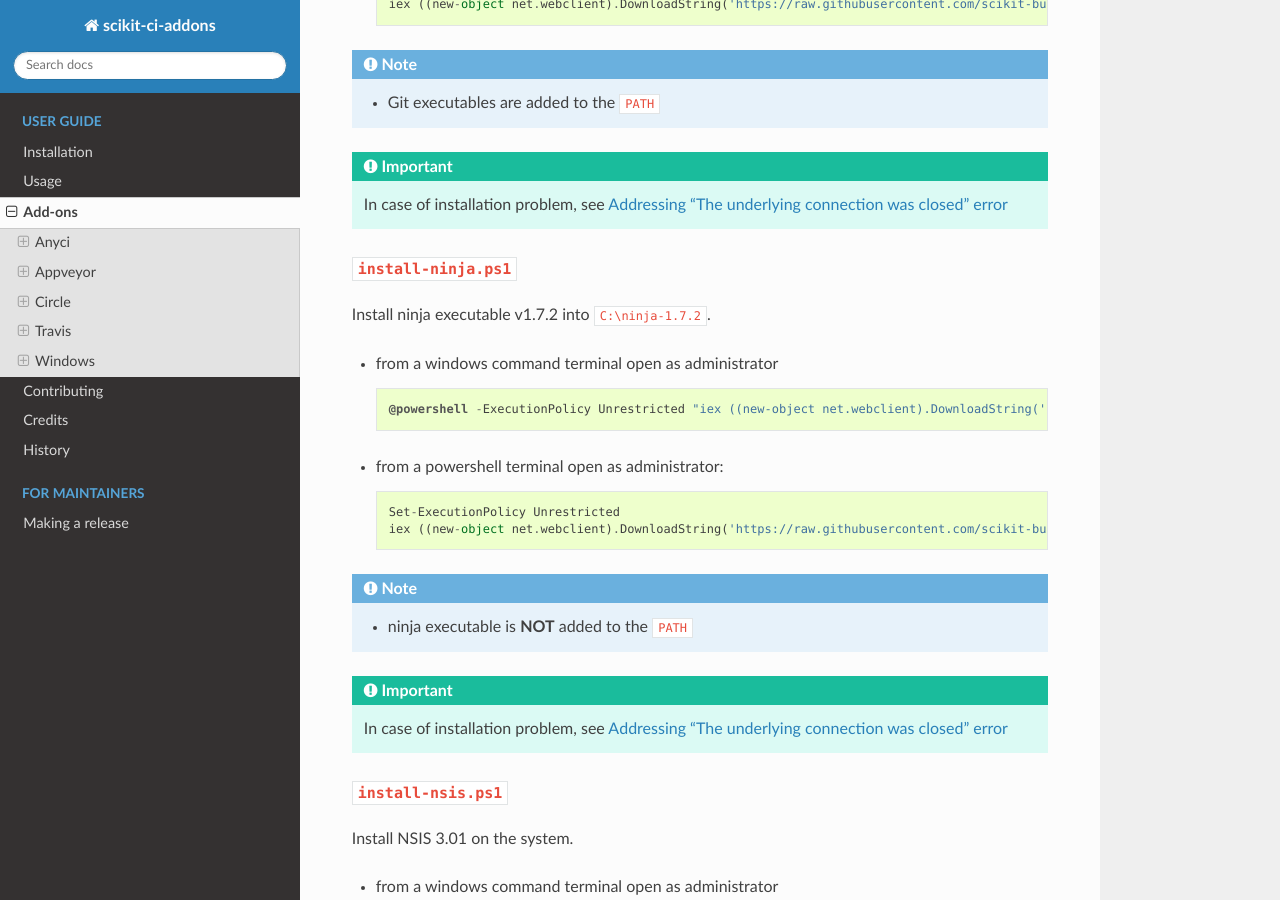
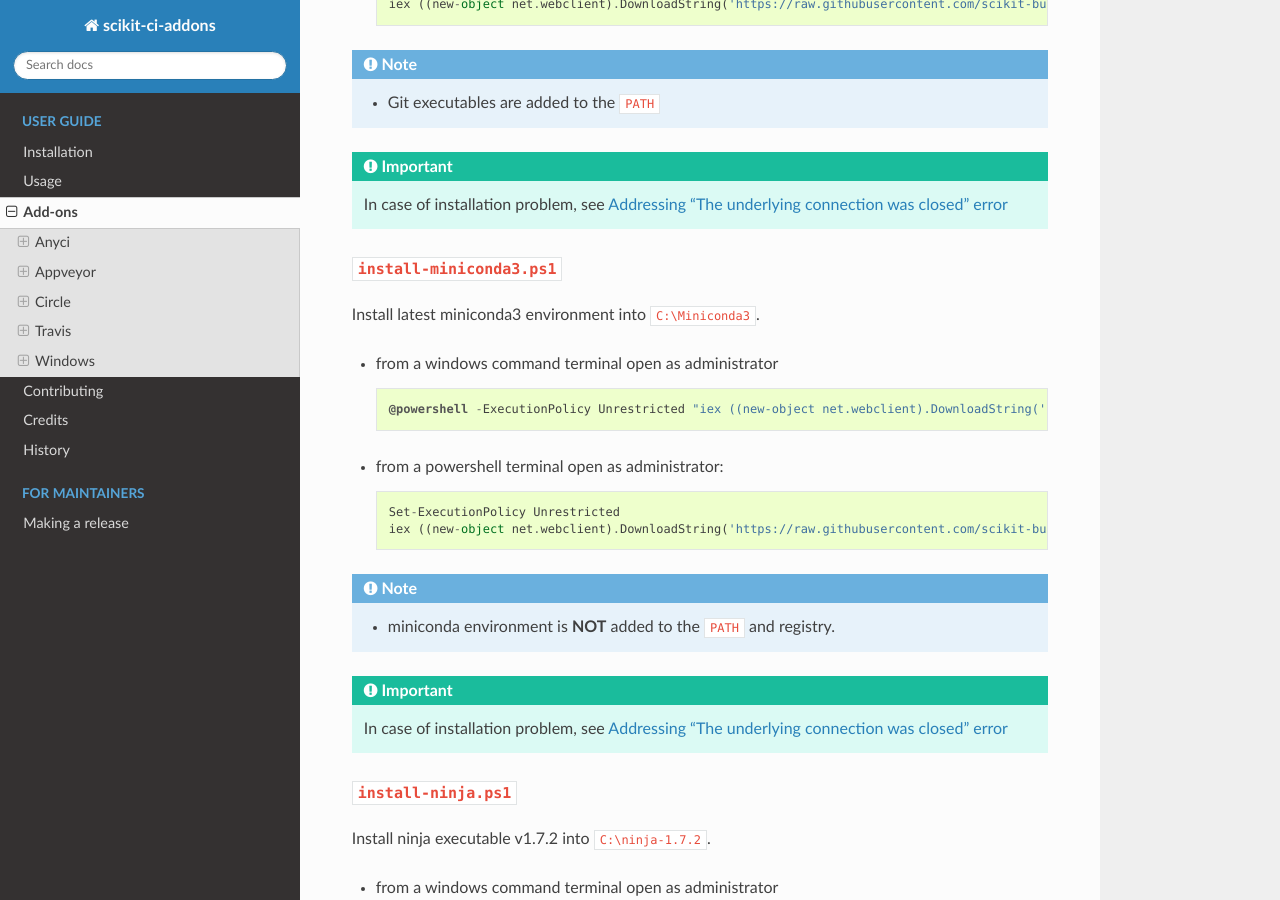
Before and after one commit to scikit-build/scikit-ci-addons, a Sphinx documentation site: the page built from docs/addons.rst, in a window 1280 px wide and 900 px high, scrolled down 16622 px. Built offline with Sphinx 7.4.7 and the Read the Docs theme 2.0.0, drawn with Linux system fonts in a browser that asks for light colours.

Commit message:
windows: Add add-on for installing miniconda3

```diff
--- a/docs/windows/install-scripts.rst
+++ b/docs/windows/install-scripts.rst
@@ -66,6 +66,30 @@ Install Git 2.11.0 (including Git Bash) on the system.
     - Git executables are added to the ``PATH``
 
 .. important:: In case of installation problem, see :ref:`addressing_underlying_connection_closed`
+
+
+``install-miniconda3.ps1``
+^^^^^^^^^^^^^^^^^^^^^
+
+Install latest miniconda3 environment into ``C:\Miniconda3``.
+
+* from a windows command terminal open as administrator ::
+
+    @powershell -ExecutionPolicy Unrestricted "iex ((new-object net.webclient).DownloadString('https://raw.githubusercontent.com/scikit-build/scikit-ci-addons/master/windows/install-miniconda3.ps1'))"
+
+
+* from a powershell terminal open as administrator: ::
+
+    Set-ExecutionPolicy Unrestricted
+    iex ((new-object net.webclient).DownloadString('https://raw.githubusercontent.com/scikit-build/scikit-ci-addons/master/windows/install-miniconda3.ps1'))
+
+
+.. note::
+
+    - miniconda environment is **NOT** added to the ``PATH`` and registry.
+
+.. important:: In case of installation problem, see :ref:`addressing_underlying_connection_closed`
+
 
 ``install-ninja.ps1``
 ^^^^^^^^^^^^^^^^^^^^^
--- a/scikit-ci.yml
+++ b/scikit-ci.yml
@@ -84,7 +84,7 @@ test:
                         cwd=os.path.abspath("./windows")
                     )
 
-                for addon in ["cmake", "git", "ninja", "nsis",
+                for addon in ["cmake", "git", "miniconda3", "ninja", "nsis",
                               "python", "python-36-x64", "python-27-x64", "svn"]:
                     exec_addon(".\install-%s.ps1" % addon)
 
```
Also changed, not shown: 1 other file.
